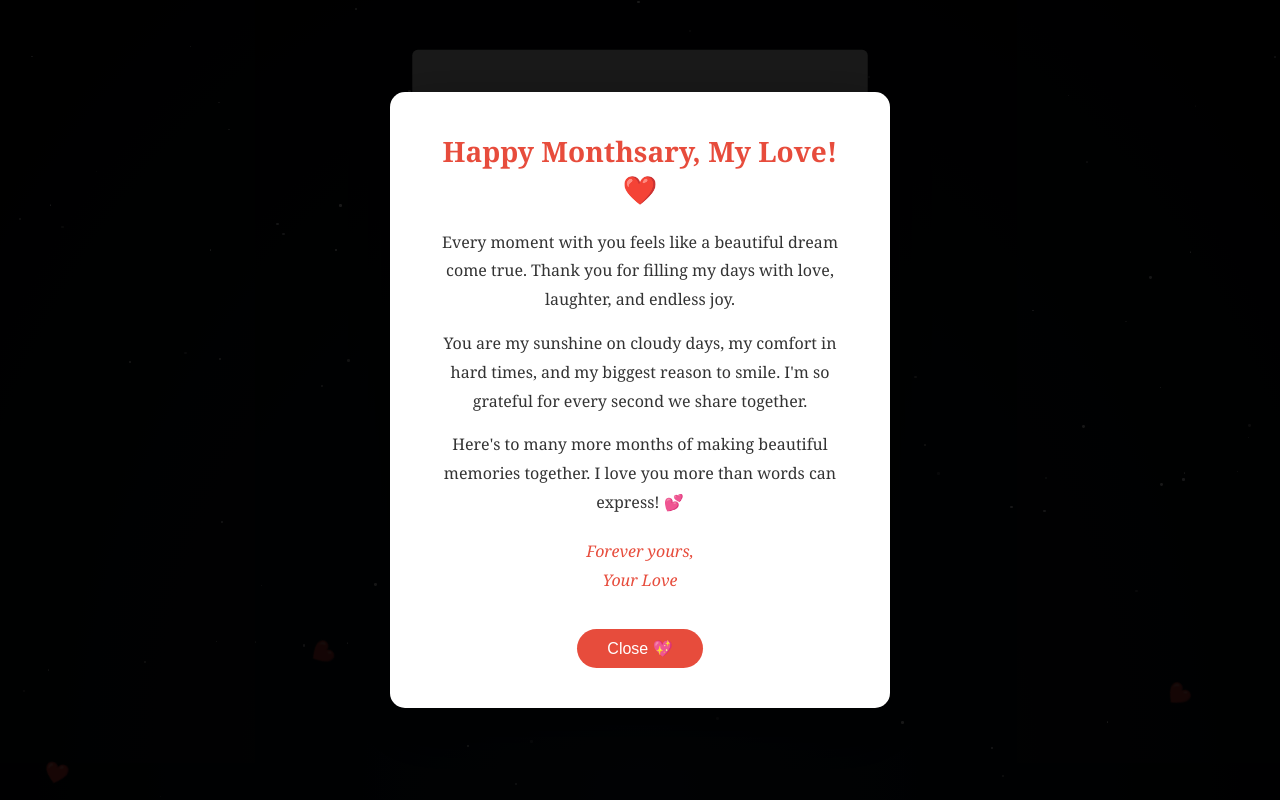
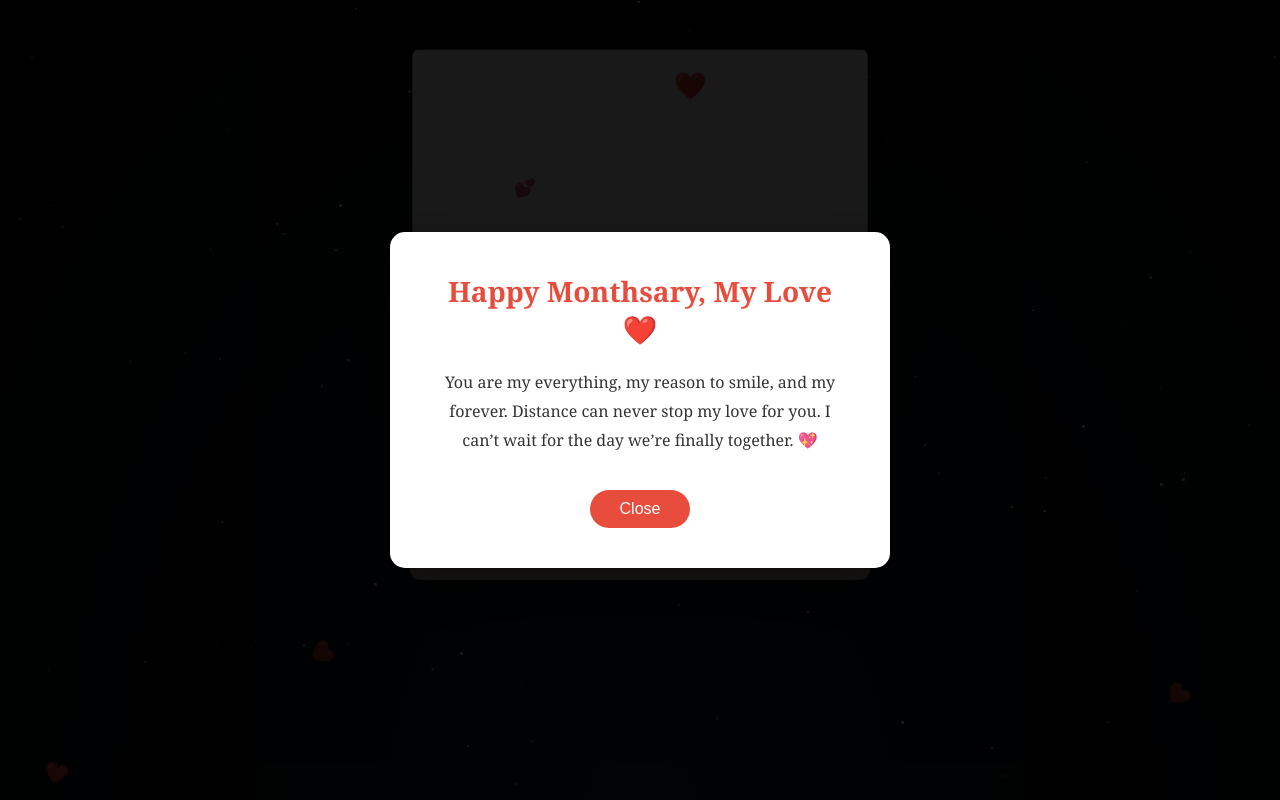
Before and after one commit to asahitan/15th-month, a plain HTML site: page index.html in a window 1280 px wide. Both pictures are taken after a click on the element 640 px from the left and 427 px from the top of the page. Drawn offline with Linux system fonts and the light colour scheme.

Commit message:
Update index.html

```diff
--- a/index.html
+++ b/index.html
@@ -3,20 +3,28 @@
 <head>
   <meta charset="UTF-8">
   <meta name="viewport" content="width=device-width, initial-scale=1.0">
-    <title>Happy Monthsary ❤️</title>
+  <title>Monthsary Surprise</title>
   <link rel="stylesheet" href="style.css">
 </head>
 <body>
+  <!-- Sky background -->
+  <div class="sky"></div>
+
+  <!-- Main content -->
   <div class="container">
-        <div class="instruction" id="instruction">
-            💌 Touch the envelope to open your message 💌
-        </div>
+    <p id="instruction" class="instruction">Tap the envelope to open 💌</p>
 
-        <div class="envelope-wrapper" id="envelopeWrapper">
+    <div id="envelopeWrapper" class="envelope-wrapper">
       <div class="envelope">
         <div class="back"></div>
-                <div class="letter" id="letter"></div>
-                <div class="flap" id="flap">
+        <div id="letter" class="letter">
+          <h2>Happy Monthsary ❤️</h2>
+          <p>To my love Jenifer,
+             Thank you for being my happiness every single day.
+             Even though we are far apart, my heart is always with you.
+             I love you endlessly. 💕</p>
+        </div>
+        <div id="flap" class="flap">
           <div class="flap-front"></div>
         </div>
         <div class="heart"></div>
@@ -24,30 +32,18 @@
     </div>
   </div>
 
-    <div class="message-container" id="messageContainer">
+  <!-- Message popup -->
+  <div id="messageContainer" class="message-container">
     <div class="message-box">
-            <h1>Happy Monthsary, My Love! ❤️</h1>
-            <p>
-                Every moment with you feels like a beautiful dream come true.
-                Thank you for filling my days with love, laughter, and endless joy.
-            </p>
-            <p>
-                You are my sunshine on cloudy days, my comfort in hard times,
-                and my biggest reason to smile. I'm so grateful for every second we share together.
-            </p>
-            <p>
-                Here's to many more months of making beautiful memories together.
-                I love you more than words can express! 💕
-            </p>
-            <p style="font-style: italic; color: #e74c3c; margin-top: 20px;">
-                Forever yours,<br>
-                Your Love
-            </p>
-            <button class="close-btn" id="closeBtn">Close 💖</button>
+      <h1>Happy Monthsary, My Love ❤️</h1>
+      <p>You are my everything, my reason to smile,
+         and my forever. Distance can never stop my love for you.
+         I can’t wait for the day we’re finally together. 💖</p>
+      <button id="closeBtn" class="close-btn">Close</button>
     </div>
   </div>
 
-    <!-- Custom Song -->
+  <!-- Music -->
   <audio id="bgMusic" src="song.mp3"></audio>
 
   <script src="script.js"></script>
```
Lines whose indentation alone changed are shown as unchanged.
